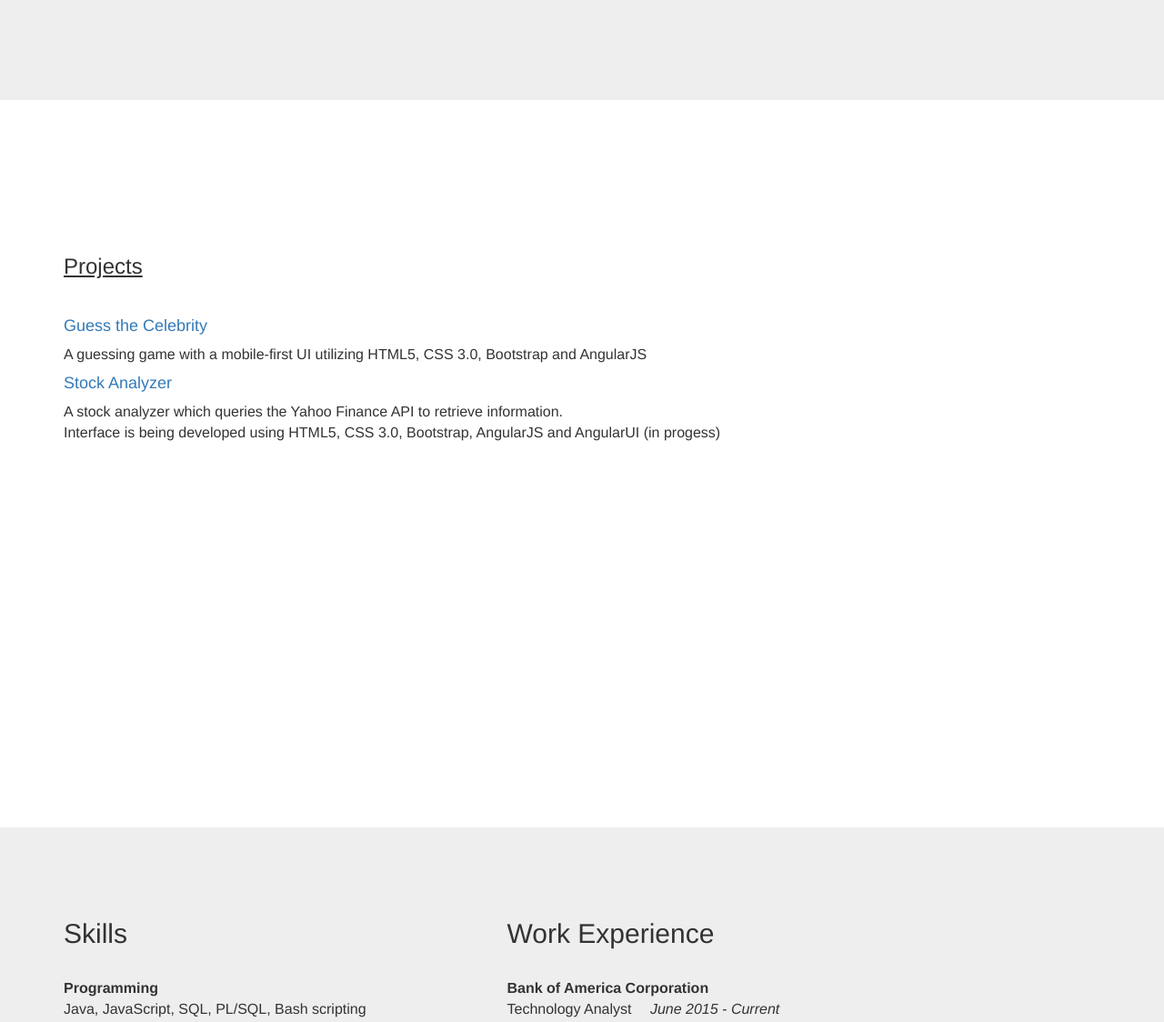
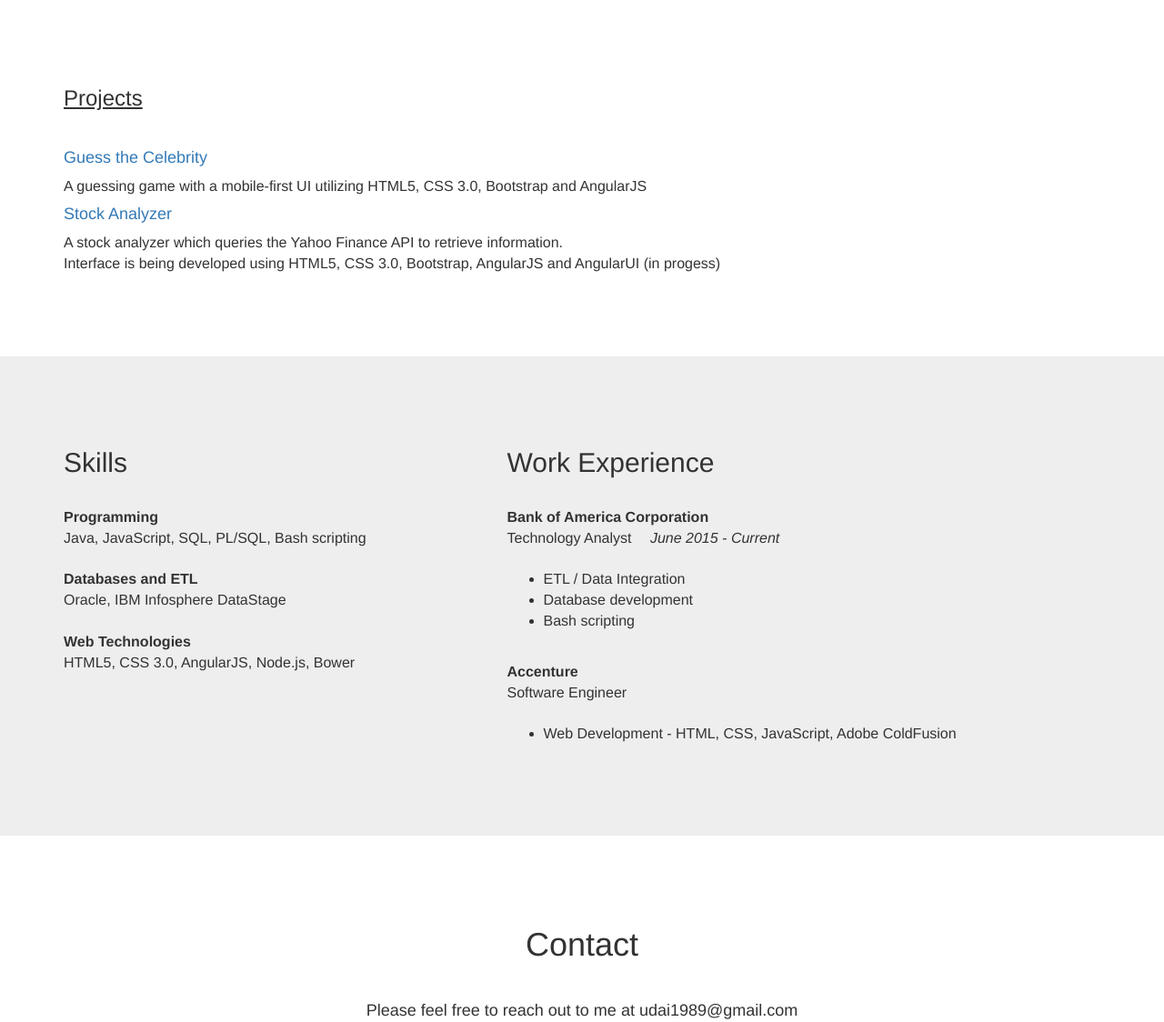
Before and after one commit to udai-singh/udai-singh.github.io, a website: page index.html in a window 1280 px wide. Shown: the part 690-1814 px from the top of the page at 91% size. Drawn offline with Linux system fonts and the light colour scheme.

Commit message:
scrolling-nav css changes

```diff
--- a/app/styles/scrolling-nav.css
+++ b/app/styles/scrolling-nav.css
@@ -39,32 +39,35 @@ of those sections to manage the look and feel of the site. */
 }
 
 .about-section {
-    min-height: 100%;
+
     height: auto;
     padding-top: 150px;
+    padding-bottom: 150px;
     text-align: center;
     background: #eee;
 }
 
 .projects-section {
-    min-height: 100%;
     height: auto;
-    padding-top: 150px;
+    padding-top: 80px;
+    padding-bottom: 80px;
     text-align: center;
     background: #fff;
 }
 
 .skills-section {
-    min-height: 100%;
+
     height: auto;
     padding-top: 80px;
+    padding-bottom: 80px;
   /*  text-align: center; */
     background: #eee;
 }
 
 .contact-section {
-    height: 100%;
-    padding-top: 150px;
+    height: auto;
+    padding-top: 80px;
+    padding-bottom: 80px;
     text-align: center;
     background: #fff;
 }
```
